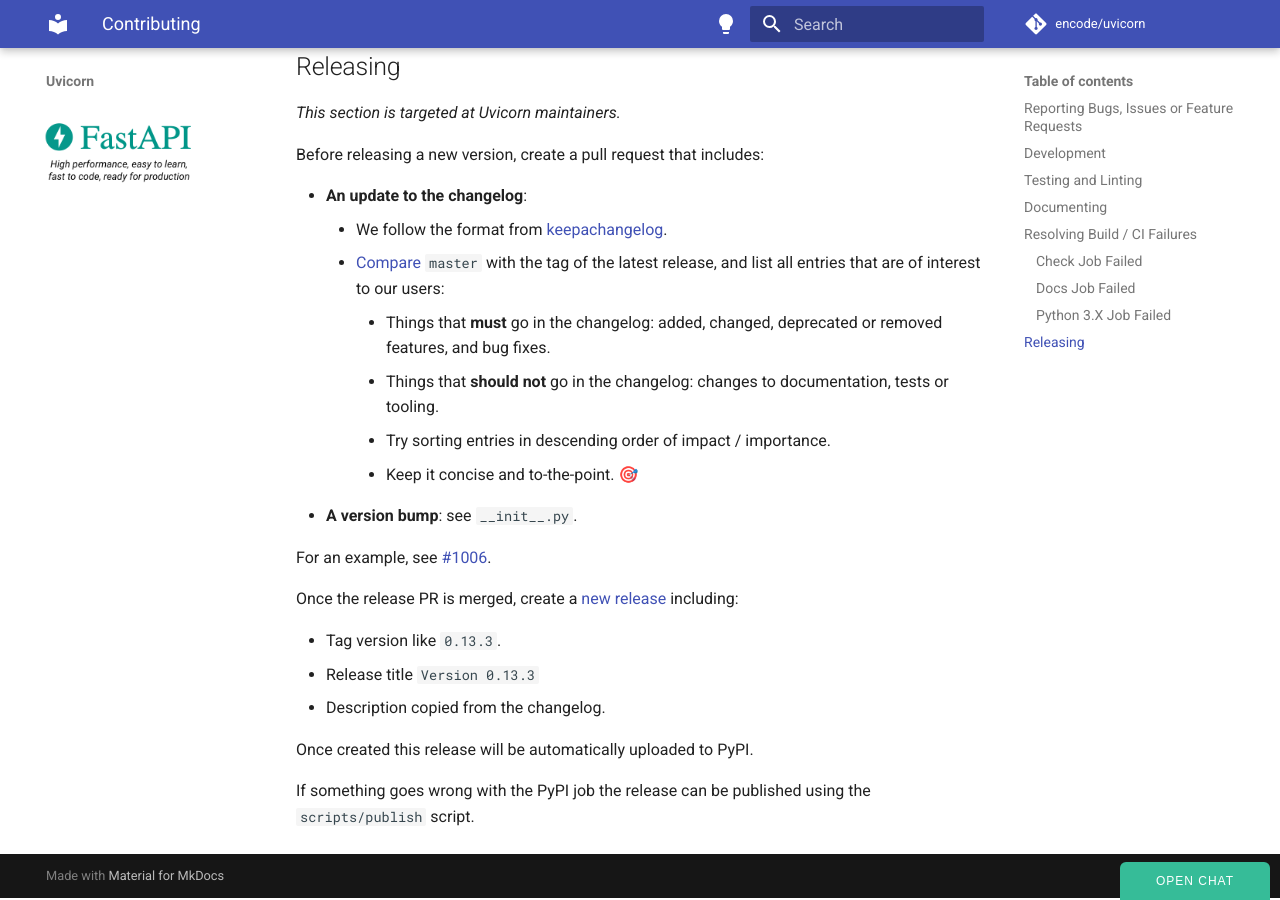
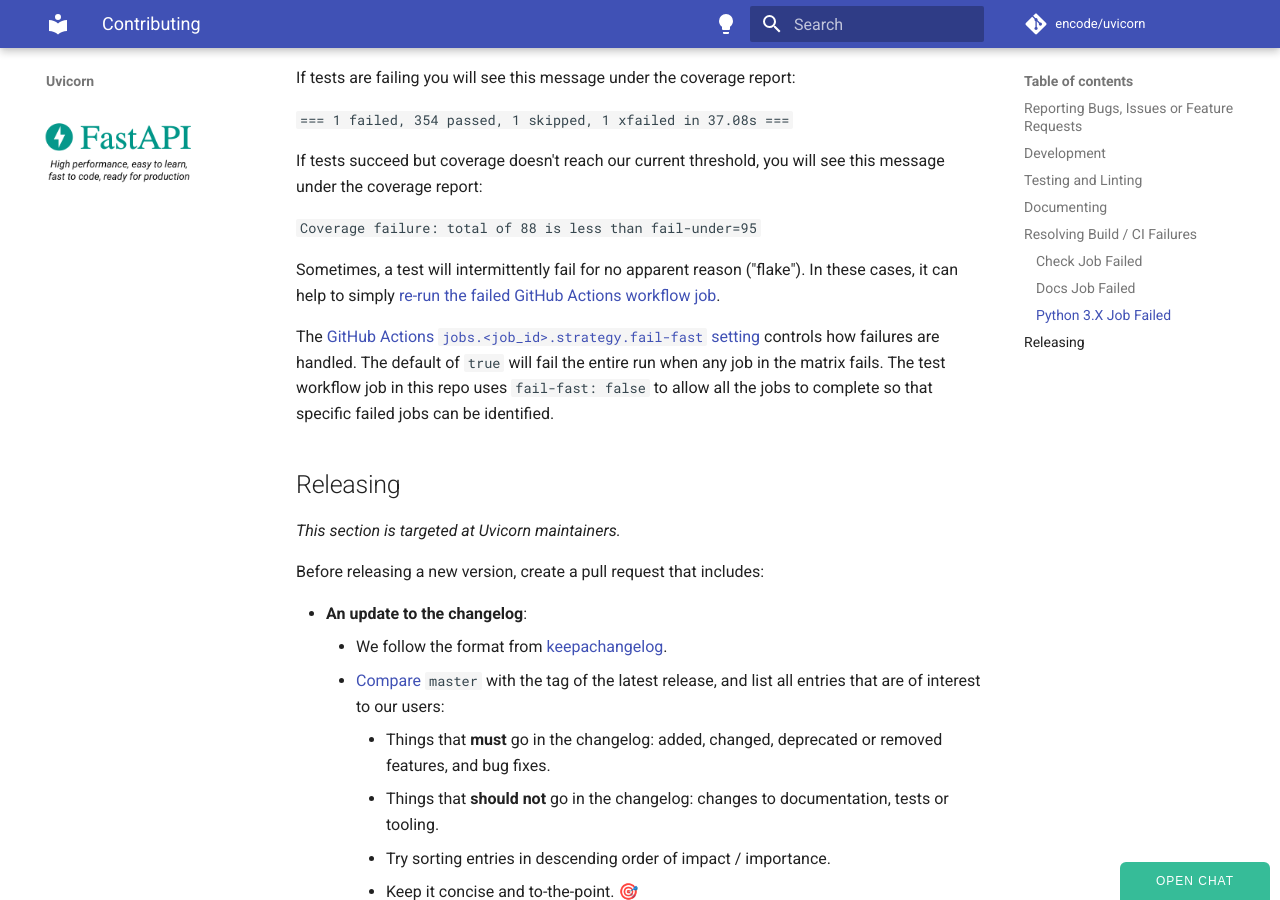
Before and after one commit to encode/uvicorn, an MkDocs documentation site: the page built from docs/contributing.md, in a window 1280 px wide and 900 px high, scrolled down 3654 px. Built offline with MkDocs 1.6.1 and Material for MkDocs 9.7.7, drawn with Linux system fonts in a browser that asks for light colours; comment, search, counter and statistics services are not loaded; some of the changed text lies outside the part shown.

Commit message:
Update contributing docs
- Explain how to skip subprocess tests by using the custom pytest marker
- Explain how to re-run failed GitHub Actions jobs

````diff
--- a/docs/contributing.md
+++ b/docs/contributing.md
@@ -80,6 +80,16 @@
 $ scripts/test tests/test_cli.py
 ```
 
+Some of the tests start separate subprocesses. These tests are more complex in some ways, and can take longer, than the standard single-process tests. A [pytest mark](https://docs.pytest.org/en/latest/example/markers.html) is included to help control the behavior of subprocess tests.
+
+To run the test suite without subprocess tests:
+
+```shell
+$ scripts/test -m "not subprocess"
+```
+
+Note that test coverage will be lower without the subprocess tests.
+
 To run the code auto-formatting:
 
 ```shell
@@ -149,6 +159,10 @@
 
 `Coverage failure: total of 88 is less than fail-under=95`
 
+Sometimes, a test will intermittently fail for no apparent reason ("flake"). In these cases, it can help to simply [re-run the failed GitHub Actions workflow job](https://docs.github.com/en/actions/managing-workflow-runs/re-running-workflows-and-jobs).
+
+The [GitHub Actions `jobs.<job_id>.strategy.fail-fast` setting](https://docs.github.com/en/actions/using-workflows/workflow-syntax-for-github-actions) controls how failures are handled. The default of `true` will fail the entire run when any job in the matrix fails. The test workflow job in this repo uses `fail-fast: false` to allow all the jobs to complete so that specific failed jobs can be identified.
+
 ## Releasing
 
 *This section is targeted at Uvicorn maintainers.*
````
